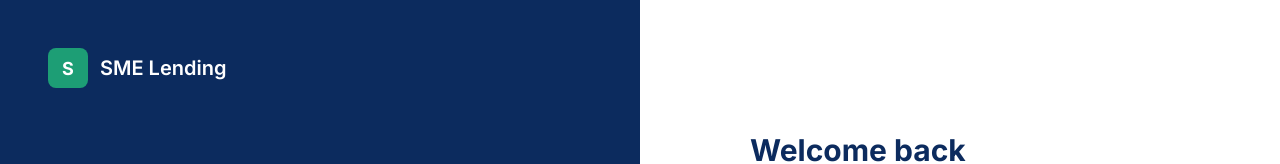
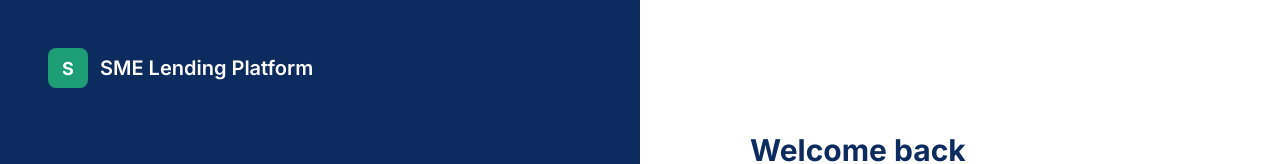
Before and after one commit to RajulNCI/SME-Lending-Platform, a React (Create React App) app in the folder apps/web/: page /auth/login in a window 1280 px wide. Shown: the top 164 px of the page. Built offline with nearby package versions, Linux system fonts and the light colour scheme.

Commit message:
feat(web): Trust Navy login page working

```diff
--- a/apps/web/src/App.tsx
+++ b/apps/web/src/App.tsx
@@ -22,7 +22,7 @@ const AdminDashboard = () => (
 const App: React.FC = () => {
   return (
     <ThemeProvider theme={theme}>
-      <GlobalStyles />
+      <GlobalStyles theme={theme} />
       <BrowserRouter>
         <Routes>
           {/* Auth */}
--- a/apps/web/src/pages/auth/LoginPage.tsx
+++ b/apps/web/src/pages/auth/LoginPage.tsx
@@ -354,7 +354,7 @@ const LoginPage: React.FC = () => {
       <Brand>
         <BrandLogo>
           <LogoMark>S</LogoMark>
-          <LogoName>SME Lending</LogoName>
+          <LogoName>SME Lending Platform</LogoName>
         </BrandLogo>
 
         <BrandHero>
```
